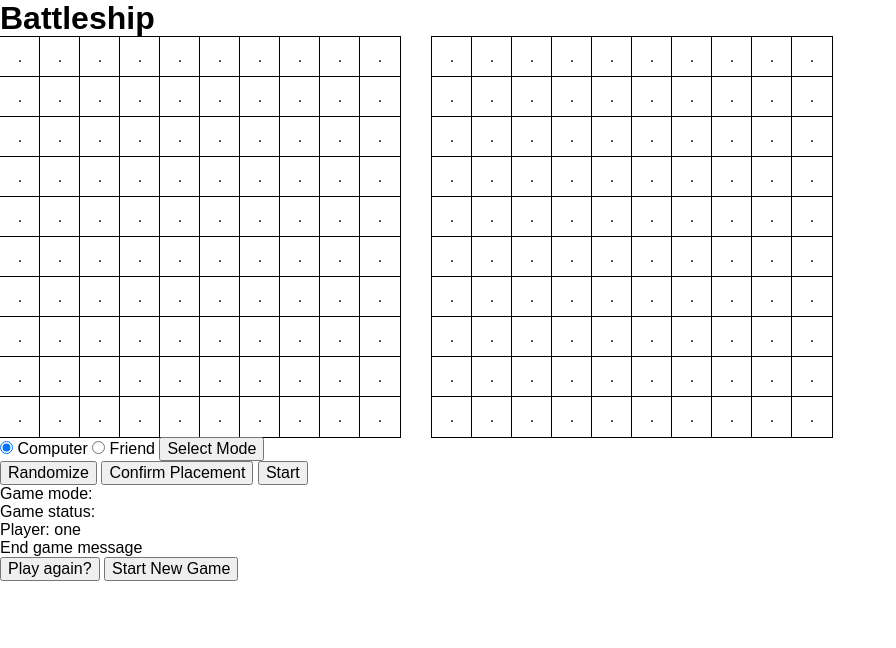
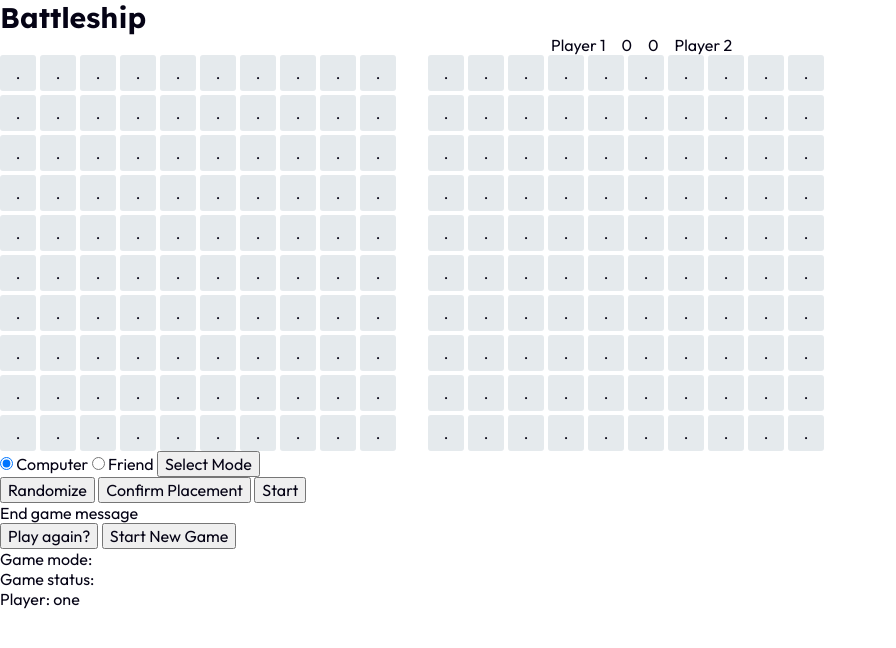
Before and after one commit to dot-sky/battleship, a website built with webpack: page src/template.html in a window 1280 px wide. Shown: the whole page, without its empty margins (0-896 px from the left). Built offline with nearby package versions, Linux system fonts and the light colour scheme.

Commit message:
feat: add initial style to gameboard

```diff
--- a/src/style.css
+++ b/src/style.css
@@ -1,7 +1,60 @@
+@import url("https://fonts.googleapis.com/css2?family=Lexend+Deca:wght@100..900&family=Outfit:wght@100..900&display=swap");
 :root {
+  --text: #050315;
+  --bg-white: #fff;
+  --bg-neutral: #e5eaed;
+
+  --primary: #5aa9e6;
+  --secondary: #cceafd;
+  /* --secondary: #7fc8f8; */
+  --danger: #ff7f94;
+  --warning: #fde672;
+  --success: #06d6a0;
+
+  --bg-accent-200: #b8b8ff;
+
+  --bg-neutral-100: #d2d4d6;
+  --bg-neutral-200: #a7a7a8;
+
+  --bg-neutral-50: #ebebfa;
+  --bg-neutral-300: #9381ff;
+  --bg-neutral-400: #5c5cd6;
+  --bg-neutral-500: #3333cc;
+  --bg-neutral-600: #2929a3;
+  --bg-neutral-700: #1f1f7a;
+  --bg-neutral-800: #141452;
+  --bg-neutral-900: #0a0a29;
+  --bg-neutral-950: #050514;
+
+  --primary-50: #e9f4fc;
+  --primary-100: #d3e8f8;
+  --primary-200: #a6d1f2;
+  --primary-300: #7abaeb;
+  --primary-400: #4ea3e4;
+  --primary-500: #218cde;
+  --primary-600: #1b70b1;
+  --primary-700: #145485;
+  --primary-800: #0d3859;
+  --primary-900: #071c2c;
+  --primary-950: #030e16;
+
+  --secondary-50: #e7f5fe;
+  --secondary-100: #cceafd;
+  --secondary-200: #9ed5fa;
+  --secondary-300: #6ec0f7;
+  --secondary-400: #3dabf5;
+  --secondary-500: #0d96f2;
+  --secondary-600: #0a78c2;
+  --secondary-700: #085a91;
+  --secondary-800: #053c61;
+  --secondary-900: #031e30;
+  --secondary-950: #010f18;
+
   /* Spacing */
+  --space-half: 4px;
   --space-1x: 8px;
   --space-2x: 16px;
+  --space-2x3: 20px;
   --space-3x: 24px;
   --space-4x: 32px;
   --space-5x: 40px;
@@ -10,6 +63,7 @@
   --size-sm: 16px;
   --size-md: 24px;
   --size-lg: 32px;
+  --size-lg-md: 36px;
   --size-xl: 40px;
   --size-jumbo: 64px;
 }
@@ -30,6 +84,50 @@ textarea,
 select {
   font: inherit;
 }
+/* Font sizing */
+body,
+* {
+  font-family: "Outfit", sans-serif;
+  font-weight: 400;
+  color: var(--text);
+}
+
+h1,
+h2,
+h3,
+h4,
+h5 {
+  font-family: "Lexend Deca", sans-serif;
+  font-weight: 700;
+}
+
+html {
+  font-size: 100%;
+} /* 16px */
+
+h1 {
+  font-size: 4.21rem; /* 67.36px */
+}
+
+h2 {
+  font-size: 3.158rem; /* 50.56px */
+}
+
+h3 {
+  font-size: 2.369rem; /* 37.92px */
+}
+
+h4 {
+  font-size: 1.777rem; /* 28.48px */
+}
+
+h5 {
+  font-size: 1.333rem; /* 21.28px */
+}
+
+small {
+  font-size: 0.75rem; /* 12px */
+}
 
 /* General  */
 body {
@@ -37,29 +135,29 @@ body {
 }
 
 /* Style */
-.main-container {
+.gameboard-container {
   display: flex;
   gap: var(--space-4x);
 }
+.board {
+  display: flex;
+  flex-direction: column;
+  gap: var(--space-half);
+}
+.board > div {
+  display: flex;
+  gap: var(--space-half);
+}
 
 .board-cell {
-  height: var(--size-xl);
-  width: var(--size-xl);
+  height: var(--size-lg-md);
+  width: var(--size-lg-md);
 
-  outline: 1px solid black;
-  border: 0px;
-}
+  border-radius: 3px;
+  border: 0;
+  padding: 0;
 
-.empty-cell {
-  background-color: white;
-}
-
-.attacked-cell {
-  background-color: rgb(245, 255, 213);
-}
-
-.attacked-ship {
-  background-color: rgb(255, 197, 197);
+  cursor: pointer;
 }
 
 .inactive-board {
@@ -73,3 +171,84 @@ body {
 .d-none {
   display: none;
 }
+
+/* Players info */
+.players-info {
+  display: grid;
+  grid-template-columns: 1fr 1fr;
+  gap: var(--space-2x);
+}
+
+.player-1-info {
+  justify-content: end;
+}
+
+.player-1-info,
+.player-2-info {
+  display: flex;
+  gap: var(--space-2x);
+}
+
+/* Boards */
+
+/* Empty cell */
+.own-board .empty-cell {
+  background-color: var(--secondary-100);
+}
+.own-board .empty-cell:hover {
+  background-color: var(--secondary-200);
+}
+.empty-cell {
+  background-color: var(--bg-neutral);
+}
+
+.own-board .ship-cell {
+  background-color: var(--bg-accent-200);
+}
+
+.own-board .attacked-cell {
+  background-color: var(--secondary-100);
+}
+.attacked-cell {
+  background-color: var(--bg-neutral);
+}
+
+.own-board .empty-circle {
+  display: flex;
+  width: var(--space-2x);
+  height: var(--space-2x);
+  border-radius: 100%;
+  background-color: var(--primary-300);
+  margin: 0 auto;
+}
+.empty-circle {
+  display: flex;
+  width: var(--space-2x);
+  height: var(--space-2x);
+  border-radius: 100%;
+  background-color: var(--bg-neutral-200);
+  margin: 0 auto;
+}
+
+.empty-circle-hidden {
+  width: var(--space-2x);
+  height: var(--space-2x);
+  border-radius: 100%;
+  background-color: var(--bg-neutral-100);
+  margin: 0 auto;
+}
+
+.own-board .attacked-ship,
+.attacked-ship {
+  background-color: var(--danger);
+}
+
+/* Generic rules */
+
+.d-flex {
+  display: flex;
+}
+
+.d-none {
+  display: none;
+}
--- a/src/template.html
+++ b/src/template.html
@@ -8,19 +8,44 @@
 </head>
 
 <body>
-    <h1>Battleship</h1>
-    <div class="main-container">
-        <div id="board-1">
+    <div class="game-container">
+        <nav>
+            <h4>Battleship</h4>
+        </nav>
+
+        <main>
+            <div class="players-info">
+                <div class="player-1-info">
+                    <p id="player-1-name">Player 1</p>
+                    <p id="player-1-score">0</p>
+                </div>
+                <div class="player-2-info">
+                    <p id="player-2-score">0</p>
+                    <p id="player-2-name">Player 2</p>
+                </div>
+            </div>
+            <div class="gameboard-container">
+                <div class="gameboard-1">
+                    <div class='board active-board' id="board-1">
 
                     </div>
-        <div id="board-2">
+                    <div class="footer-board-1"></div>
+                </div>
+                <div class="gameboard-2">
+                    <div class='board' id="board-2">
 
                     </div>
+
+                    <div class="footer-board-2"></div>
                 </div>
+            </div>
+
             <div id="switch-window" class="d-none">
                 <p>Pass the device to the next player!</p>
                 <button id="close-switch">I'm ready</button>
             </div>
+        </main>
+        <div class="sub-section">
             <div id="controlls">
                 <div>
                     <input type="radio" name="mode" id="radio-computer" value="computer" checked>
@@ -39,17 +64,21 @@
                     Start
                 </button>
             </div>
+
+            <div id="end-game-container">
+                <p id="end-game-msg">End game message</p>
+                <button id="restart-round">Play again?</button>
+                <button id="restart-game">Start New Game</button>
+            </div>
+        </div>
+    </div>
+
     <div id="status">
         <p>Game mode: <span id="game-mode"></span></p>
         <p>Game status: <span id="game-status"></span></p>
         <p>Player: <span id="current-player"></span></p>
     </div>
 
-    <div id="end-game-container">
-        <p id="end-game-msg">End game message</p>
-        <button id="restart-round">Play again?</button>
-        <button id="restart-game">Start New Game</button>
-    </div>
 </body>
 
 </html>
```
Lines whose indentation alone changed are shown as unchanged.
